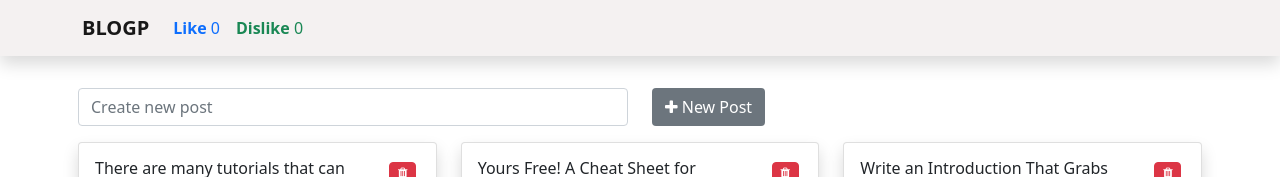
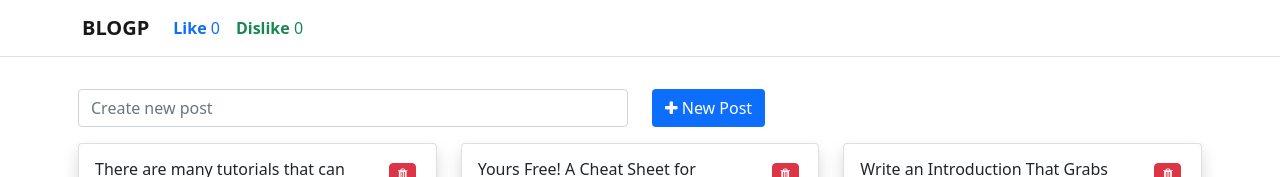
Before and after one commit to sajjad385/pondit-react, a React (Create React App) app: page / in a window 1280 px wide. Shown: the top 177 px of the page. Built offline with nearby package versions, Linux system fonts and the light colour scheme.

Commit message:
change navbar color

```diff
--- a/src/components/create-post.component.js
+++ b/src/components/create-post.component.js
@@ -5,7 +5,7 @@ const CreatePost = props => {
                 <input className='form-control' type="text" placeholder='Create new post'/>
             </div>
             <div className='col-6'>
-                <button className='btn bg-secondary text-white' onClick={props.handleCreatePost}><i className='fa fa-plus'
+                <button className='btn bg-primary text-white' onClick={props.handleCreatePost}><i className='fa fa-plus'
                 /> New Post
                 </button>
             </div>
--- a/src/components/navbar.component.js
+++ b/src/components/navbar.component.js
@@ -4,7 +4,7 @@ export default class Navbar extends Component {
     render() {
         return (
             <>
-                <nav className="navbar navbar-expand-lg shadow navbar-light sticky-top" style={{'background':'#f4f1f1'}}>
+                <nav className="navbar navbar-expand-lg border-bottom navbar-light sticky-top" style={{'background':'#ffff'}}>
                     <div className="container">
                         <a className="navbar-brand font-weight-bold" href="#">
                             <b>BLOGP</b>
```
